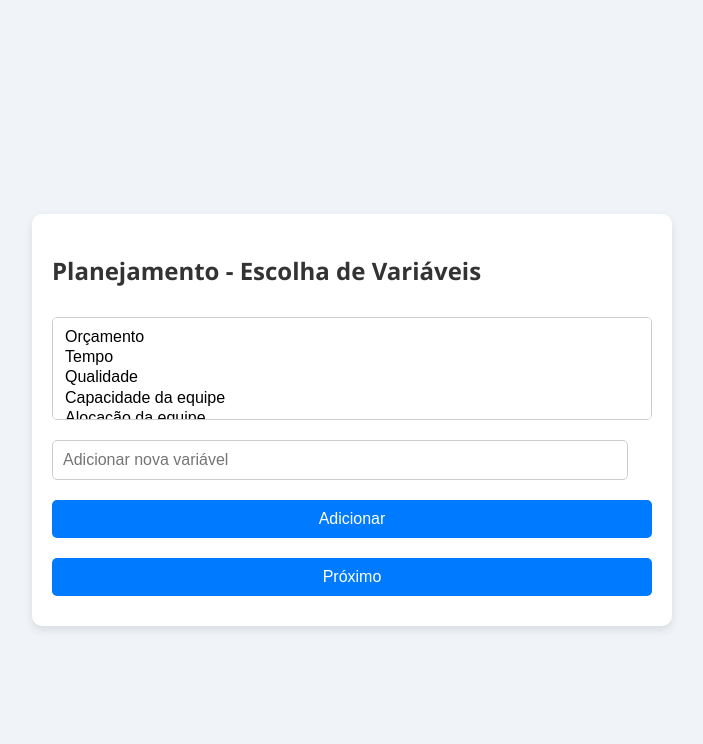
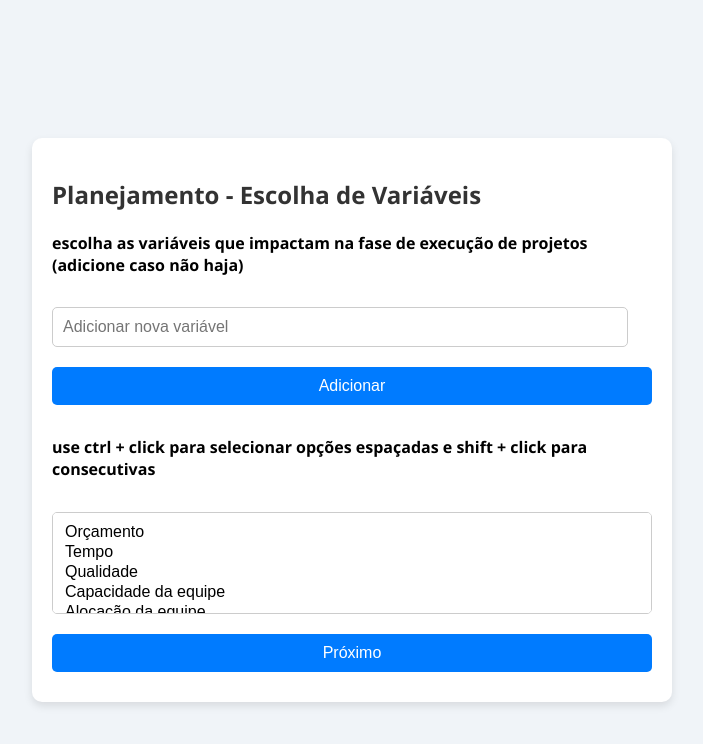
Before and after one commit to rafaart/web_form, a plain HTML site: page public/index.html in a window 1280 px wide. Both pictures are taken after a click on the button "Próximo". Shown: the whole page, without its empty margins (288-991 px from the left). Drawn offline with Linux system fonts and the light colour scheme.

Commit message:
update last form

```diff
--- a/public/index.html
+++ b/public/index.html
@@ -92,15 +92,18 @@
         <!-- Seção 2: Escolha de Variáveis do Planejamento -->
         <section id="planejamentoEscolha" class="hidden">
             <h2>Planejamento - Escolha de Variáveis</h2>
-            <select id="planejamentoSelect" multiple></select>
+            <h4>escolha as variáveis que impactam na fase de execução de projetos (adicione caso não haja)</h4>
             <input type="text" id="novaVariavelPlanejamento" placeholder="Adicionar nova variável">
             <button onclick="adicionarVariavel('planejamentoSelect', 'novaVariavelPlanejamento')">Adicionar</button>
+            <h4>use ctrl + click para selecionar opções espaçadas e shift + click para consecutivas</h4>
+            <select id="planejamentoSelect" multiple></select>
             <button onclick="mostrarProximaSecao()">Próximo</button>
         </section>
 
         <!-- Seção 3: Ranqueamento das Variáveis do Planejamento -->
         <section id="planejamentoRankingSecao" class="hidden">
             <h2>Planejamento - Ranqueamento das Variáveis</h2>
+            <h4>click e arraste para movimentar as opções aumenando seu grau de importancia (maior importancia de cima para baixo)</h4>
             <ul id="planejamentoRanking"></ul>
             <button onclick="mostrarProximaSecao()">Próximo</button>
         </section>
@@ -108,15 +111,18 @@
         <!-- Seção 4: Escolha de Variáveis da Execução -->
         <section id="execucaoEscolha" class="hidden">
             <h2>Execução - Escolha de Variáveis</h2>
-            <select id="execucaoSelect" multiple></select>
+            <h4>escolha as variáveis que impactam na fase de execução de projetos (adicione caso não haja)</h4>
             <input type="text" id="novaVariavelExecucao" placeholder="Adicionar nova variável">
             <button onclick="adicionarVariavel('execucaoSelect', 'novaVariavelExecucao')">Adicionar</button>
+            <h4>use ctrl + click para selecionar opções espaçadas e shift + click para consecutivas</h4>
+            <select id="execucaoSelect" multiple></select>
             <button onclick="mostrarProximaSecao()">Próximo</button>
         </section>
 
         <!-- Seção 5: Ranqueamento das Variáveis da Execução -->
         <section id="execucaoRankingSecao" class="hidden">
             <h2>Execução - Ranqueamento das Variáveis</h2>
+            <h4>click e arraste para movimentar as opções aumenando seu grau de importancia (maior importancia de cima para baixo)</h4>
             <ul id="execucaoRanking"></ul>
             <button onclick="mostrarProximaSecao()">Próximo</button>
         </section>
```
